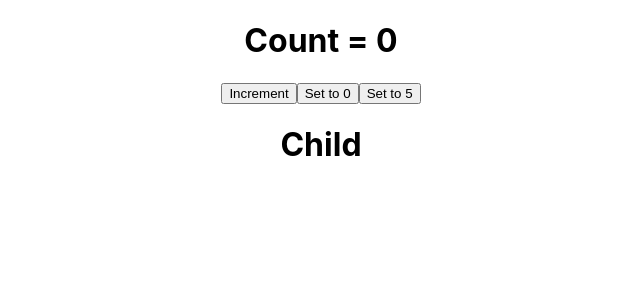
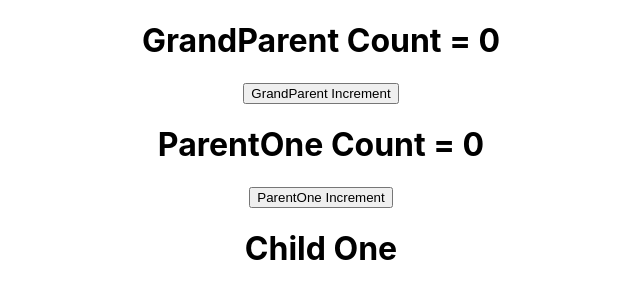
Before and after one commit to deepak252/Reactjs-Tutorial, a React (Create React App) app: page / in a window 1280 px wide. Shown: the top 300 px of the page, without its empty margins (319-959 px from the left). Built offline with nearby package versions, Linux system fonts and the light colour scheme.

Commit message:
Optimization - Same Element Reference

```diff
--- a/src/App.js
+++ b/src/App.js
@@ -1,5 +1,8 @@
 import "./App.css";
 import ObjectUseState from "./components/ImmutableState/ObjectUseState";
+import ChildOne from "./components/optimization/ChildOne";
+import { GrandParent } from "./components/optimization/GrandParent";
+import ParentOne from "./components/optimization/ParentOne";
 import Parent from "./components/ParentChild/Parent";
 import UseReducer from "./components/UseReducer/UseReducer";
 import UseState from "./components/UseState/UseState.js";
@@ -11,7 +14,13 @@ function App() {
             {/* <UseState /> */}
             {/* <UseReducer /> */}
             {/* <ObjectUseState /> */}
-            <Parent />
+            {/* <ParentOne> <ChildOne /> </ParentOne> */}
+            {/* <GrandParent /> */}
+            <GrandParent>
+                <ParentOne>
+                    <ChildOne />
+                </ParentOne>
+            </GrandParent>
         </div>
     );
 }
--- /dev/null
+++ b/src/components/optimization/ChildOne.js
@@ -0,0 +1,8 @@
+import React from "react";
+
+function ChildOne() {
+    console.log("ChildOne Render");
+    return <div><h1> Child One </h1></div>;
+}
+
+export default ChildOne;
--- /dev/null
+++ b/src/components/optimization/GrandParent.js
@@ -0,0 +1,20 @@
+import {useState} from "react";
+import ChildOne from "./ChildOne";
+import ParentOne from "./ParentOne";
+
+export const GrandParent = ({children}) => {
+    const [count,setCount] = useState(0);
+
+
+    console.log("GrandParent Render");
+    return (
+        <div>
+            <h1>GrandParent Count = {count}</h1>
+            <button onClick={()=>setCount(c=>c+1)}>GrandParent Increment</button>
+            {children}
+            {/* <ParentOne>
+                <ChildOne />
+            </ParentOne> */}
+        </div>
+    );
+};
--- /dev/null
+++ b/src/components/optimization/ParentOne.js
@@ -0,0 +1,18 @@
+import React, { useState } from "react";
+
+function ParentOne({children}) {
+    const [count,setCount] = useState(0);
+
+    console.log("ParentOne Render");
+
+    return (
+        <div>
+            <h1>ParentOne Count = {count}</h1>
+            <button onClick={()=>setCount(c=>c+1)}>ParentOne Increment</button>
+            {/* <ChildOne /> */}
+            {children}
+        </div>
+    )
+}
+
+export default ParentOne;
```
